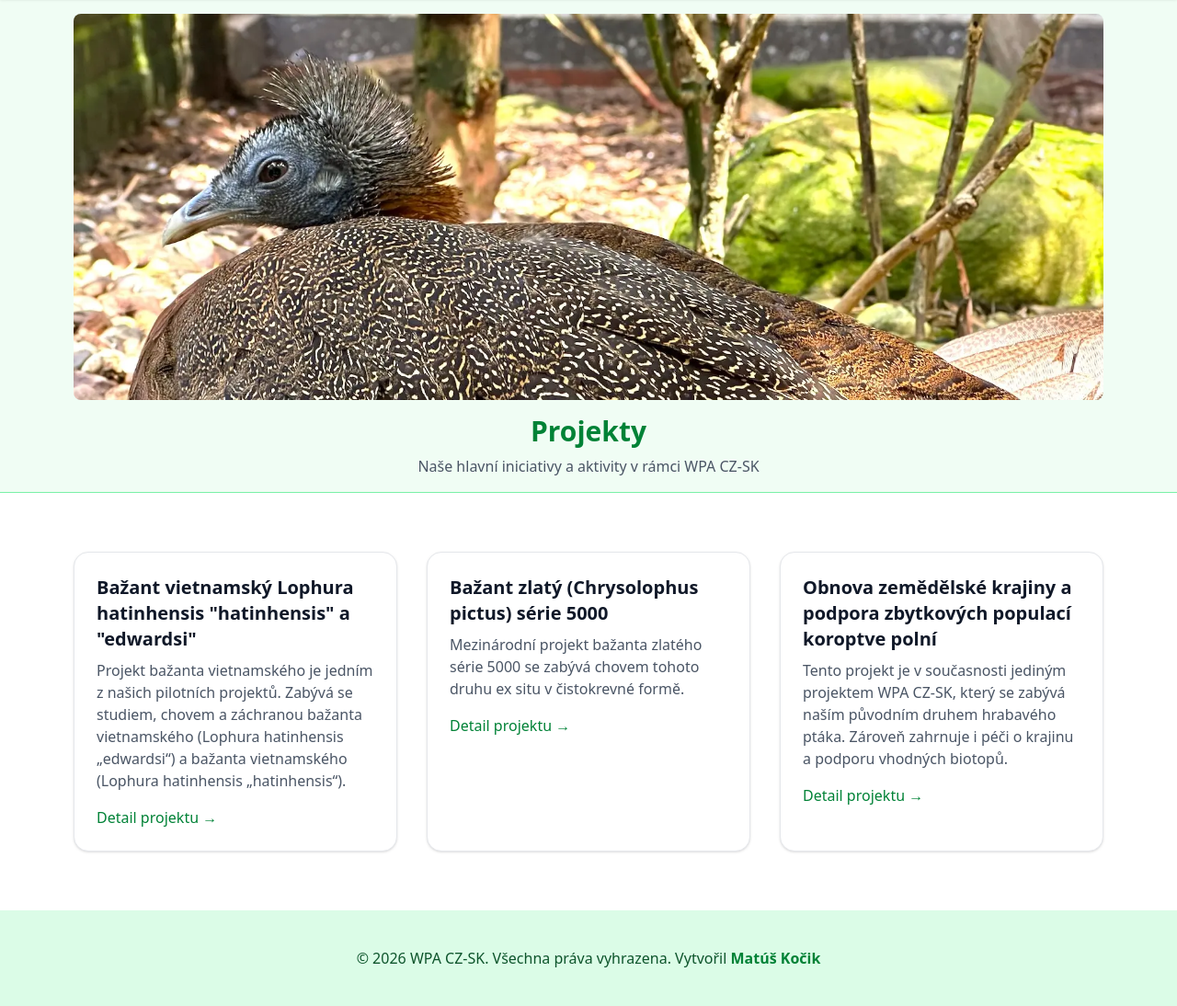
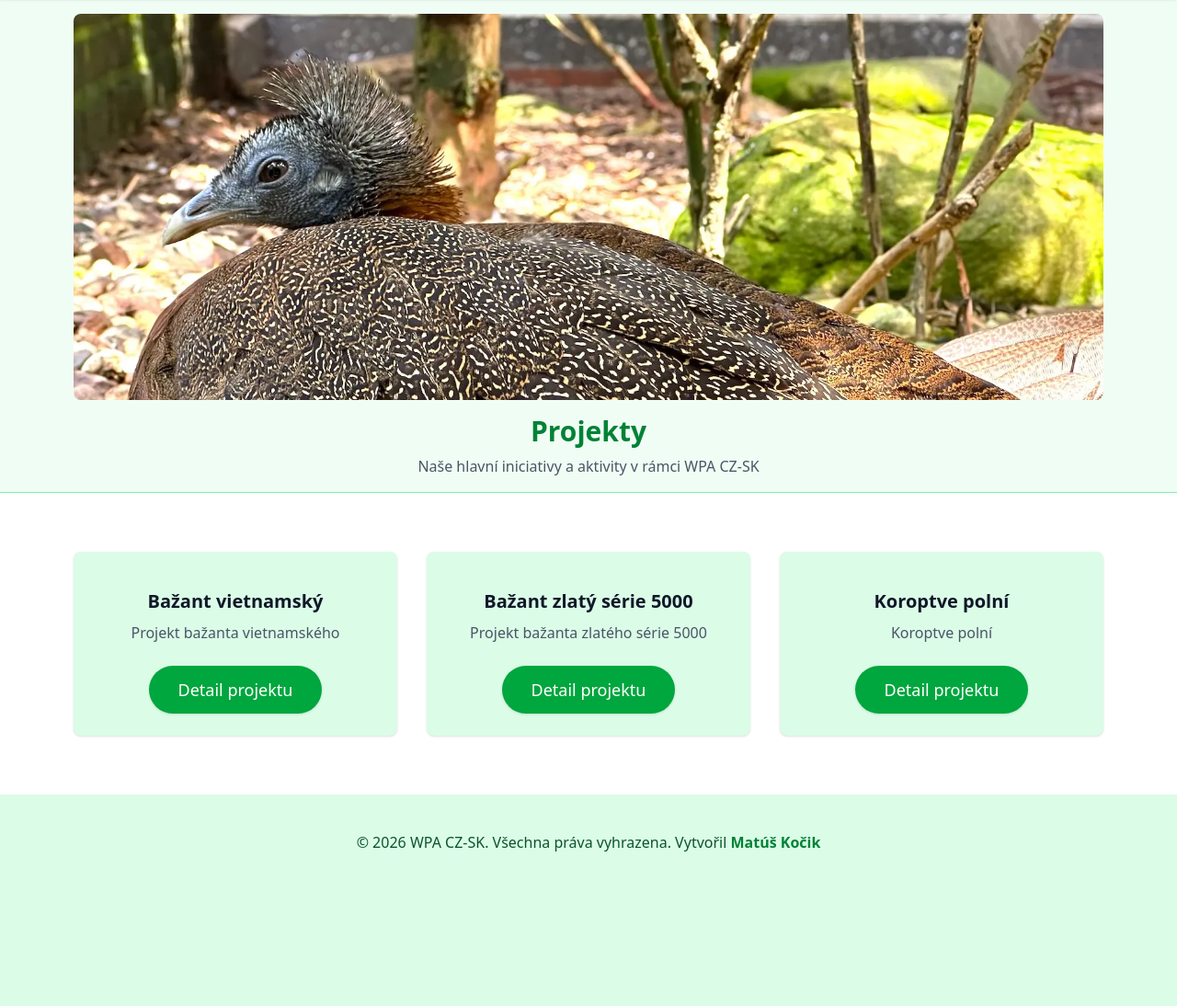
Before and after one commit to matus-kocik/wpa-cz-sk, a Django app: page /projekty/ in a window 1280 px wide. Shown: the part 105-1199 px from the top of the page at 92% size. After the commit the page ends 1031 px from the top, so only its background shows below. Run offline with Django 5.2, Linux system fonts and the light colour scheme.

Commit message:
update cards in projects

```diff
--- a/templates/projects.html
+++ b/templates/projects.html
@@ -7,44 +7,73 @@
   <div class="max-w-6xl mx-auto px-4">
 
 
-    <div class="grid grid-cols-1 md:grid-cols-3 gap-8">
+    <div class="grid grid-cols-1 md:grid-cols-2 lg:grid-cols-3 gap-8">
 
       <!-- Projekt 1 -->
-      <div class="rounded-2xl border border-gray-200 shadow-sm bg-white overflow-hidden">
-        {# <img src="{% static 'images/project2.jpg' %}" alt="Projekt 2" class="h-48 w-full object-cover"> #}
-        <div class="p-6">
-          <h3 class="text-xl font-semibold text-gray-900">Bažant vietnamský Lophura hatinhensis "hatinhensis" a "edwardsi"</h3>
-          <p class="mt-2 text-gray-600">Projekt bažanta vietnamského je jedním z našich pilotních projektů. Zabývá se studiem, chovem a záchranou bažanta vietnamského (Lophura hatinhensis „edwardsi“) a bažanta vietnamského (Lophura hatinhensis „hatinhensis“).</p>
-          <a href="{% url 'projekt-bazant-vietnamsky' %}" class="mt-4 inline-block text-green-700 font-medium hover:underline">
-            Detail projektu →
-          </a>
+      <div class="bg-green-100 rounded-lg shadow p-6 flex flex-col transform transition duration-500 ease-out hover:scale-[1.03] hover:-translate-y-1 hover:shadow-xl cursor-pointer w-full">
+        {% comment %}
+        <img
+          src="{% static 'images/projects/project-1.webp' %}"
+          alt="Projekt – náhled"
+          class="w-full aspect-[3/2] object-cover rounded mb-4"
+        />
+        {% endcomment %}
+        <div class="mt-4 text-center flex flex-col justify-between h-full">
+          <div>
+            <h3 class="text-xl font-semibold text-gray-900 mb-2">Bažant vietnamský</h3>
+            <p class="text-gray-600">Projekt bažanta vietnamského</p>
+          </div>
+          <div class="mt-6 flex justify-center">
+            <a href="{% url 'projekt-bazant-vietnamsky' %}" class="px-8 py-3 text-lg bg-green-600 hover:bg-green-700 text-white rounded-full transition shadow-sm">
+              Detail projektu
+            </a>
+          </div>
         </div>
       </div>
 
       <!-- Projekt 2 -->
-      <div class="rounded-2xl border border-gray-200 shadow-sm bg-white overflow-hidden">
-        {# <img src="{% static 'images/project1.jpg' %}" alt="Projekt 1" class="h-48 w-full object-cover"> #}
-        <div class="p-6">
-          <h3 class="text-xl font-semibold text-gray-900">Bažant zlatý (Chrysolophus pictus) série 5000</h3>
-          <p class="mt-2 text-gray-600">Mezinárodní projekt bažanta zlatého série 5000 se zabývá chovem tohoto druhu ex situ v čistokrevné formě.</p>
-          <a href="{% url 'projekt-bazant-zlaty' %}" class="mt-4 inline-block text-green-700 font-medium hover:underline">
-            Detail projektu →
-          </a>
+      <div class="bg-green-100 rounded-lg shadow p-6 flex flex-col transform transition duration-500 ease-out hover:scale-[1.03] hover:-translate-y-1 hover:shadow-xl cursor-pointer w-full">
+        {% comment %}
+        <img
+          src="{% static 'images/projects/project-2.webp' %}"
+          alt="Projekt – náhled"
+          class="w-full aspect-[3/2] object-cover rounded mb-4"
+        />
+        {% endcomment %}
+        <div class="mt-4 text-center flex flex-col justify-between h-full">
+          <div>
+            <h3 class="text-xl font-semibold text-gray-900 mb-2">Bažant zlatý série 5000</h3>
+            <p class="text-gray-600">Projekt bažanta zlatého série 5000</p>
+          </div>
+          <div class="mt-6 flex justify-center">
+            <a href="{% url 'projekt-bazant-zlaty' %}" class="px-8 py-3 text-lg bg-green-600 hover:bg-green-700 text-white rounded-full transition shadow-sm">
+              Detail projektu
+            </a>
+          </div>
         </div>
       </div>
 
       <!-- Projekt 3 -->
-      <div class="rounded-2xl border border-gray-200 shadow-sm bg-white overflow-hidden">
-        {# <img src="{% static 'images/project3.jpg' %}" alt="Projekt 3" class="h-48 w-full object-cover"> #}
-        <div class="p-6">
-          <h3 class="text-xl font-semibold text-gray-900">Obnova zemědělské krajiny a podpora zbytkových populací koroptve polní</h3>
-          <p class="mt-2 text-gray-600">Tento projekt je v současnosti jediným projektem WPA CZ-SK, který se zabývá naším původním druhem hrabavého ptáka. Zároveň zahrnuje i péči o krajinu a podporu vhodných biotopů.</p>
-          <a href="{% url 'projekt-koroptve-polni' %}" class="mt-4 inline-block text-green-700 font-medium hover:underline">
-            Detail projektu →
-          </a>
+      <div class="bg-green-100 rounded-lg shadow p-6 flex flex-col transform transition duration-500 ease-out hover:scale-[1.03] hover:-translate-y-1 hover:shadow-xl cursor-pointer w-full">
+        {% comment %}
+        <img
+          src="{% static 'images/projects/project-3.webp' %}"
+          alt="Projekt – náhled"
+          class="w-full aspect-[3/2] object-cover rounded mb-4"
+        />
+        {% endcomment %}
+        <div class="mt-4 text-center flex flex-col justify-between h-full">
+          <div>
+            <h3 class="text-xl font-semibold text-gray-900 mb-2">Koroptve polní</h3>
+            <p class="text-gray-600">Koroptve polní</p>
+          </div>
+          <div class="mt-6 flex justify-center">
+            <a href="{% url 'projekt-koroptve-polni' %}" class="px-8 py-3 text-lg bg-green-600 hover:bg-green-700 text-white rounded-full transition shadow-sm">
+              Detail projektu
+            </a>
+          </div>
         </div>
       </div>
-
     </div>
 
   </div>
```
Also changed, not shown: static/css/styles.css.
